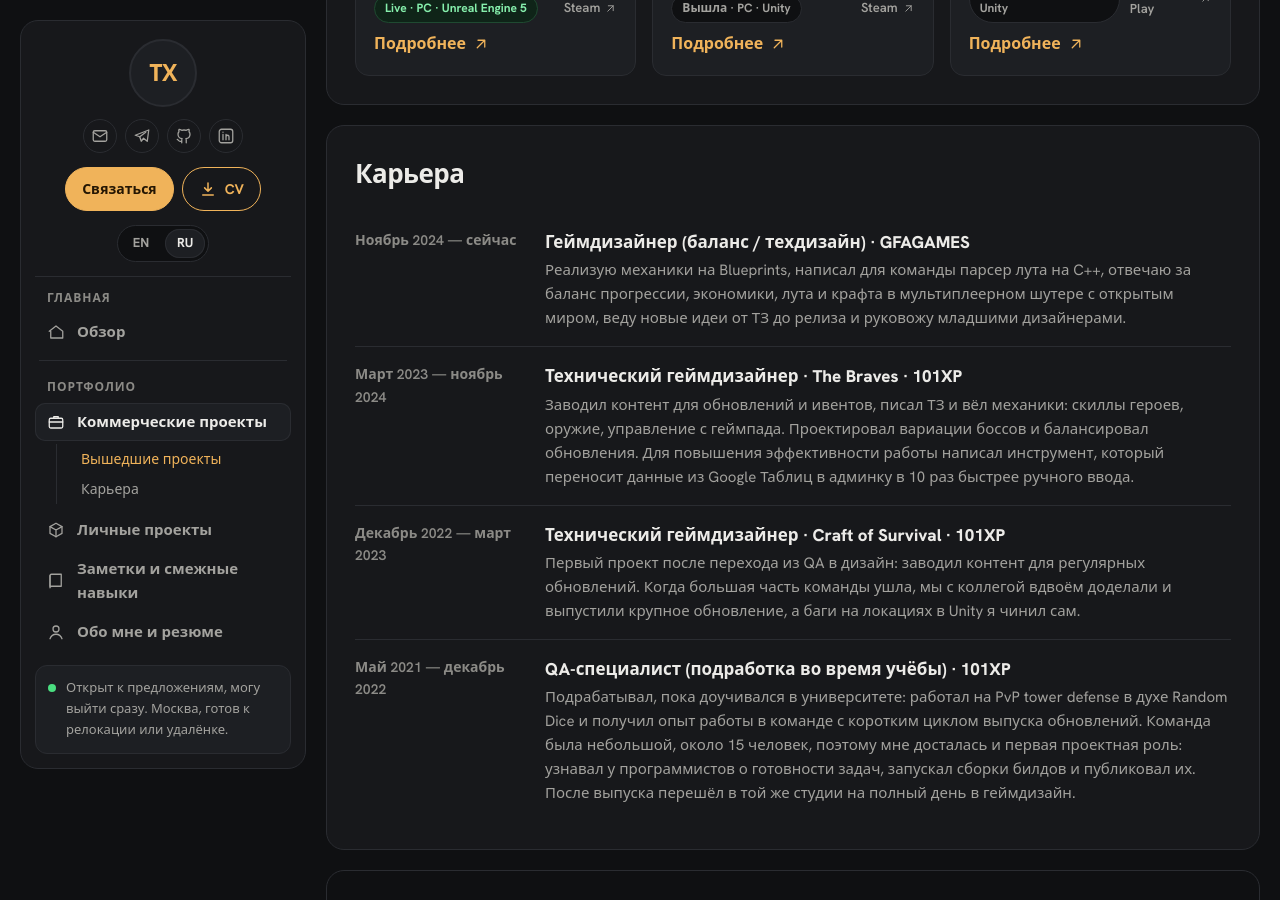
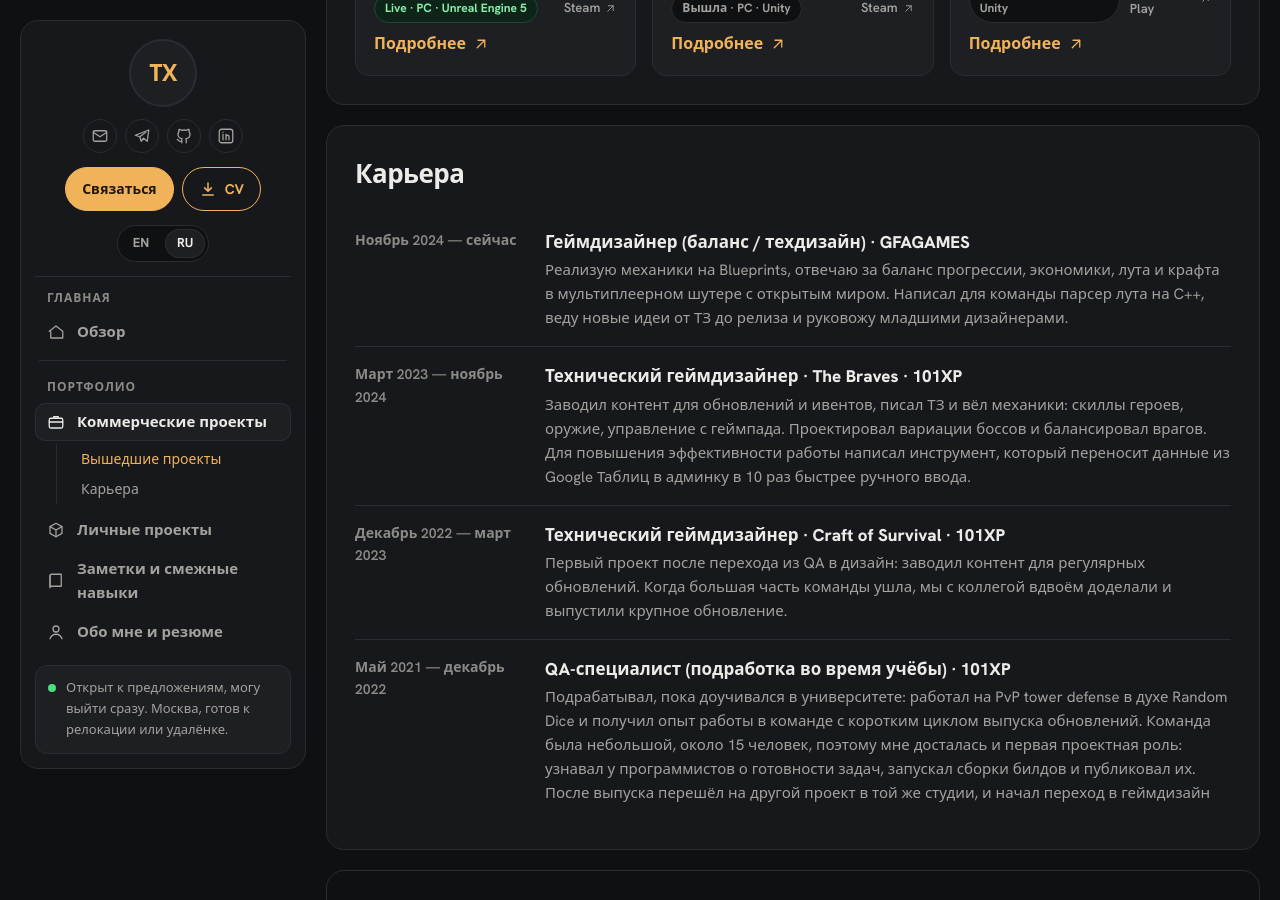
Before and after one commit to KhazirovTimur/KhazirovTimur.github.io, a Jekyll site: the page built from ru/experience/index.md, in a window 1280 px wide and 900 px high, scrolled down 774 px. Built offline with Jekyll 4.4.1, drawn with Linux system fonts in a browser that asks for light colours.

Commit message:
Update career.yml

```diff
--- a/_data/career.yml
+++ b/_data/career.yml
@@ -6,7 +6,7 @@
   period: { en: "Nov 2024 — Present", ru: "Ноябрь 2024 — сейчас" }
   text:
     en: "Implement features directly in Blueprints, built a C++ loot parser for the team, balance progression, economy, loot and crafting in an open-world multiplayer shooter, own new mechanics from spec to release, and lead junior designers."
-    ru: "Реализую механики на Blueprints, написал для команды парсер лута на C++, отвечаю за баланс прогрессии, экономики, лута и крафта в мультиплеерном шутере с открытым миром, веду новые идеи от ТЗ до релиза и руковожу младшими дизайнерами."
+    ru: "Реализую механики на Blueprints, отвечаю за баланс прогрессии, экономики, лута и крафта в мультиплеерном шутере с открытым миром. Написал для команды парсер лута на C++,  веду новые идеи от ТЗ до релиза и руковожу младшими дизайнерами."
 
 - company: 101XP
   projects: [the-braves]
@@ -14,7 +14,7 @@
   period: { en: "Mar 2023 — Nov 2024", ru: "Март 2023 — ноябрь 2024" }
   text:
     en: "Set up content for updates and events, wrote specs for and owned mechanics: hero skills, weapons, gamepad controls. Designed boss variations and balanced updates. To work more efficiently, built a tool that moved data from Google Sheets into the admin panel 10× faster than by hand."
-    ru: "Заводил контент для обновлений и ивентов, писал ТЗ и вёл механики: скиллы героев, оружие, управление с геймпада. Проектировал вариации боссов и балансировал обновления. Для повышения эффективности работы написал инструмент, который переносит данные из Google Таблиц в админку в 10 раз быстрее ручного ввода."
+    ru: "Заводил контент для обновлений и ивентов, писал ТЗ и вёл механики: скиллы героев, оружие, управление с геймпада. Проектировал вариации боссов и балансировал врагов. Для повышения эффективности работы написал инструмент, который переносит данные из Google Таблиц в админку в 10 раз быстрее ручного ввода."
 
 - company: 101XP
   projects: [craft-of-survival]
@@ -22,7 +22,7 @@
   period: { en: "Dec 2022 — Mar 2023", ru: "Декабрь 2022 — март 2023" }
   text:
     en: "First project after moving from QA into design: set up content for regular updates. When most of the team left, I was one of two designers who shipped a major update, fixing locations in Unity myself."
-    ru: "Первый проект после перехода из QA в дизайн: заводил контент для регулярных обновлений. Когда большая часть команды ушла, мы с коллегой вдвоём доделали и выпустили крупное обновление, а баги на локациях в Unity я чинил сам."
+    ru: "Первый проект после перехода из QA в дизайн: заводил контент для регулярных обновлений. Когда большая часть команды ушла, мы с коллегой вдвоём доделали и выпустили крупное обновление."
 
 - company: 101XP
   projects: []
@@ -30,4 +30,4 @@
   period: { en: "May 2021 — Dec 2022", ru: "Май 2021 — декабрь 2022" }
   text:
     en: "A part-time role while finishing university, on a PvP tower defense game in the spirit of Random Dice, where I got used to working in a team with a short update cycle. The team was small, about 15 people, so I also took on my first project-coordination role: checking task readiness with programmers, running builds and publishing them. After graduating I moved full-time into game design at the same studio."
-    ru: "Подрабатывал, пока доучивался в университете: работал на PvP tower defense в духе Random Dice и получил опыт работы в команде с коротким циклом выпуска обновлений. Команда была небольшой, около 15 человек, поэтому мне досталась и первая проектная роль: узнавал у программистов о готовности задач, запускал сборки билдов и публиковал их. После выпуска перешёл в той же студии на полный день в геймдизайн."
+    ru: "Подрабатывал, пока доучивался в университете: работал на PvP tower defense в духе Random Dice и получил опыт работы в команде с коротким циклом выпуска обновлений. Команда была небольшой, около 15 человек, поэтому мне досталась и первая проектная роль: узнавал у программистов о готовности задач, запускал сборки билдов и публиковал их. После выпуска перешёл на другой проект в той же студии, и начал переход в геймдизайн"
```
